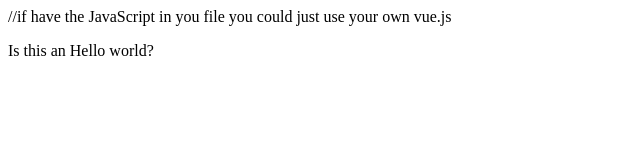
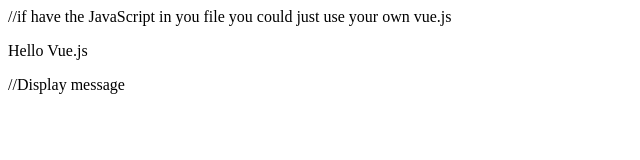
Before and after one commit to erniecho/VUEJSstudy, a plain HTML site: page Chapter1/index.html in a window 1280 px wide. Shown: the whole page, without its empty margins (0-640 px from the left). Drawn offline with nearby package versions, Linux system fonts and the light colour scheme.

Commit message:
added message feature.

```diff
--- a/Chapter1/index.html
+++ b/Chapter1/index.html
@@ -6,11 +6,25 @@
 <body>
 <script src=../node_modules/vue/dist/vue.js></script> //if have the JavaScript in you file you could just use your own vue.js
 <div id=root>
-<p>Is this an Hello world?</p>
+<p>{{ message }}</p> //Display message
 </div>
 <!-- Some JavaScript -->
 <script>
 console.log('Yes! We are using Vue version', Vue.version)
+// New Vue instance
+var app = new Vue({
+  // CSS selector of the root DOM element
+  el: '#root',
+  //Name of your instance.
+  name: 'MyApp',
+  // Some data
+  data () {
+    return {
+      message: 'Hello Vue.js',
+    }
+  },
+})
+app.$mount('#root')
 </script>
 </body>
 </html>
```
